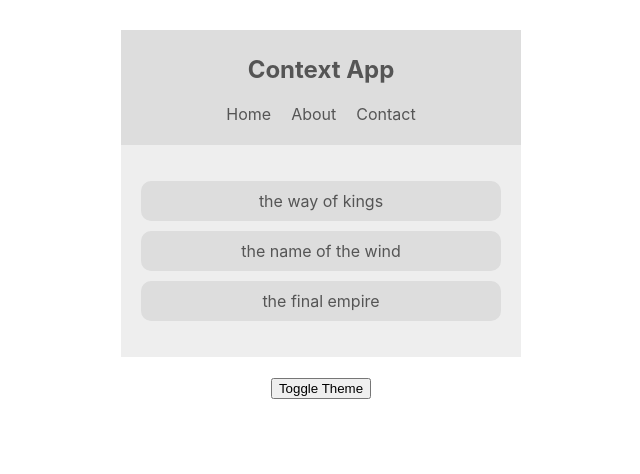
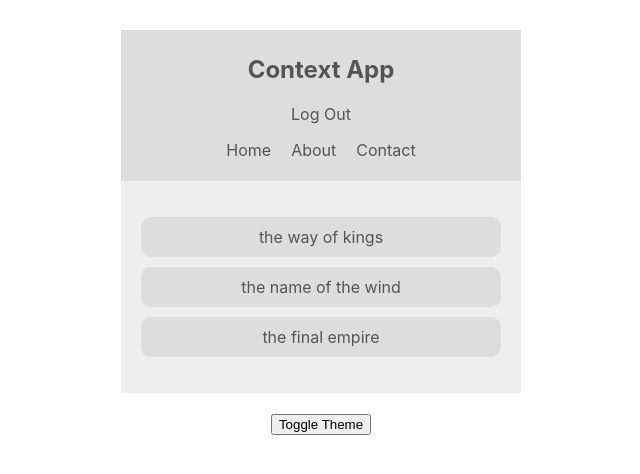
Before and after one commit to KitwanaSh/useContextAPI, a React (Vite) app: page / in a window 1280 px wide. Shown: the top 474 px of the page, without its empty margins (319-959 px from the left). Built offline with nearby package versions, Linux system fonts and the light colour scheme.

Commit message:
Feat: Add multiple consumer

```diff
--- a/src/Components/NavBar.jsx
+++ b/src/Components/NavBar.jsx
@@ -1,16 +1,22 @@
 import React, { Component } from "react";
 import { ThemeContext } from "../contexts/ThemeContext";
+import { AuthContext } from "../contexts/AuthContext";
 
 class NavBar extends Component {
   render() {
     return (
-      <ThemeContext.Consumer>
-        {(context) => {
-          const { isLightTheme, light, dark } = context;
+      <AuthContext.Consumer>{(contextAuth) => (
+        <ThemeContext.Consumer>
+        {(contextTheme) => {
+          const { isAuthenticated, toggleAuth } = contextAuth;
+          const { isLightTheme, light, dark } = contextTheme;
           const theme = isLightTheme ? light : dark;
           return (
             <nav style={{ background: theme.ui, color: theme.syntax }}>
               <h1>Context App</h1>
+              <div onClick={toggleAuth} style={{ cursor: "pointer"}}>
+                {isAuthenticated ? "Log In": "Log Out"}
+              </div>
               <ul>
                 <li>Home</li>
                 <li>About</li>
@@ -20,6 +26,8 @@ class NavBar extends Component {
           );
         }}
       </ThemeContext.Consumer>
+      )}
+      </AuthContext.Consumer>
     );
   }
 }
--- a/src/contexts/AuthContext.jsx
+++ b/src/contexts/AuthContext.jsx
@@ -1,6 +1,6 @@
 import React, { Component, createContext } from 'react';
 
-const AuthContext = createContext();
+export const AuthContext = createContext();
 
 class AuthContextProvider extends Component {
     state = {
```
